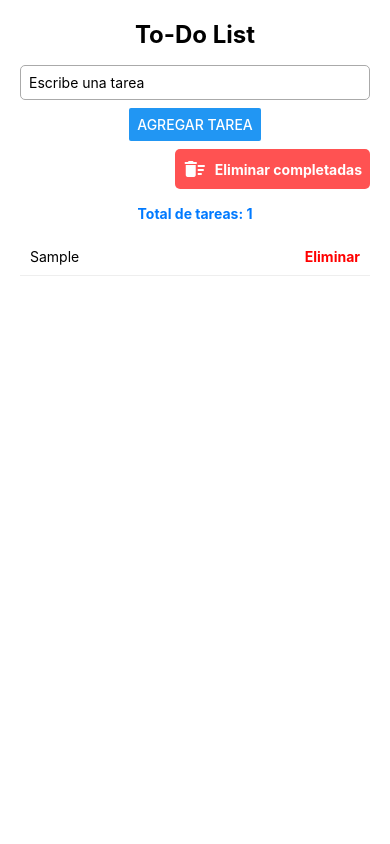
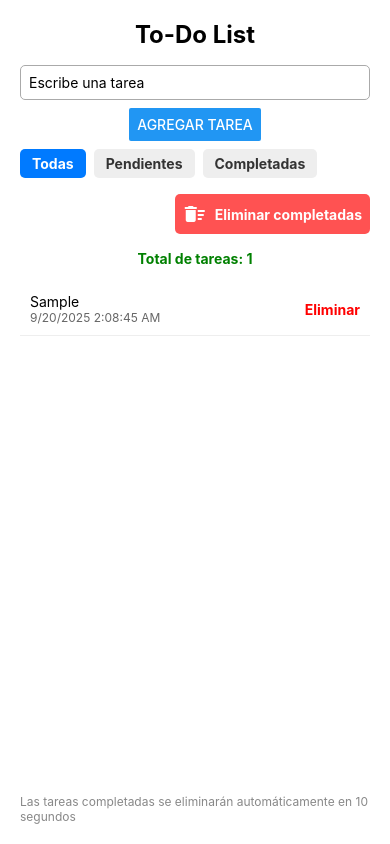
Before and after one commit to BruGeth/lab06-dam, a React Native app: screen / in a window 390 px wide. Both pictures are taken after typing "Sample" into the empty fields and a click on the button "AGREGAR TAREA". Built offline with nearby package versions, Linux system fonts and the light colour scheme.

Commit message:
Añadir funcionalidad de filtrado de tareas, temporizador para eliminación automática y validación de duplicados

```diff
--- a/App.js
+++ b/App.js
@@ -1,15 +1,18 @@
-import { useState, useEffect } from 'react';
+import { useState, useEffect, useRef } from 'react';
 import { StyleSheet, Text, View, TextInput, Button, FlatList, TouchableOpacity } from 'react-native';
 import AsyncStorage from '@react-native-async-storage/async-storage';
 import { MaterialIcons } from '@expo/vector-icons';
+
+const AUTO_DELETE_SECONDS = 10;
 
 export default function App() {
   const [task, setTask] = useState('');
   const [tasks, setTasks] = useState([]);
   const [message, setMessage] = useState('Lista tus tareas aquí');
   const [messageColor, setMessageColor] = useState('#007AFF');
+  const [filter, setFilter] = useState('Todas'); // Nueva variable de filtro
+  const timerRef = useRef(null);
 
-  // Cargar tareas al montar
   useEffect(() => {
     const loadTasks = async () => {
       try {
@@ -22,7 +25,6 @@ export default function App() {
     loadTasks();
   }, []);
 
-  // Guardar tareas y actualizar mensaje cada vez que cambian
   useEffect(() => {
     const saveTasks = async () => {
       try {
@@ -36,11 +38,36 @@ export default function App() {
     if (tasks.length > 5) {
       setMessage('Demasiadas tareas pendientes');
       setMessageColor('red');
+    } else if (tasks.length >= 4) {
+      setMessage(`Total de tareas: ${tasks.length}`);
+      setMessageColor('orange');
+    } else if (tasks.length >= 1) {
+      setMessage(`Total de tareas: ${tasks.length}`);
+      setMessageColor('green');
     } else {
-      setMessage(`Total de tareas: ${tasks.length}`);
+      setMessage('Lista tus tareas aquí');
       setMessageColor('#007AFF');
     }
   }, [tasks]);
+
+  useEffect(() => {
+    if (timerRef.current) clearTimeout(timerRef.current);
+    if (tasks.some(t => t.completed)) {
+      timerRef.current = setTimeout(() => {
+        setTasks(prev => prev.filter(t => !t.completed));
+      }, AUTO_DELETE_SECONDS * 1000);
+    }
+    return () => clearTimeout(timerRef.current);
+  }, [tasks]);
+
+  const sortedTasks = [...tasks].sort((a, b) => a.completed - b.completed);
+
+  const filteredTasks = sortedTasks.filter(t => {
+    if (filter === 'Todas') return true;
+    if (filter === 'Pendientes') return !t.completed;
+    if (filter === 'Completadas') return t.completed;
+    return true;
+  });
 
   const handleAddTask = () => {
     if (task.trim() === '') {
@@ -48,7 +75,22 @@ export default function App() {
       setMessageColor('red');
       return;
     }
-    setTasks([...tasks, { key: Date.now().toString(), text: task, completed: false }]);
+    // Validar duplicados (ignorando mayúsculas/minúsculas y espacios)
+    const normalizedTask = task.trim().toLowerCase();
+    if (tasks.some(t => t.text.trim().toLowerCase() === normalizedTask)) {
+      setMessage('La tarea ya existe');
+      setMessageColor('red');
+      return;
+    }
+    setTasks([
+      ...tasks,
+      {
+        key: Date.now().toString(),
+        text: task,
+        completed: false,
+        createdAt: new Date().toISOString(),
+      },
+    ]);
     setTask('');
   };
 
@@ -66,6 +108,12 @@ export default function App() {
     setTasks(tasks.filter(t => !t.completed));
   };
 
+  // Formatear fecha y hora
+  const formatDate = (isoString) => {
+    const date = new Date(isoString);
+    return `${date.toLocaleDateString()} ${date.toLocaleTimeString()}`;
+  };
+
   return (
     <View style={styles.container}>
       <Text style={styles.title}>To-Do List</Text>
@@ -76,6 +124,21 @@ export default function App() {
         onChangeText={setTask}
       />
       <Button title="Agregar tarea" onPress={handleAddTask} />
+      {/* Filtro dinámico */}
+      <View style={styles.filterContainer}>
+        {['Todas', 'Pendientes', 'Completadas'].map(f => (
+          <TouchableOpacity
+            key={f}
+            style={[
+              styles.filterBtn,
+              filter === f && styles.filterBtnActive
+            ]}
+            onPress={() => setFilter(f)}
+          >
+            <Text style={filter === f ? styles.filterTextActive : styles.filterText}>{f}</Text>
+          </TouchableOpacity>
+        ))}
+      </View>
       <TouchableOpacity
         style={styles.deleteCompletedBtn}
         onPress={handleDeleteCompleted}
@@ -86,13 +149,15 @@ export default function App() {
       </TouchableOpacity>
       <Text style={[styles.message, { color: messageColor }]}>{message}</Text>
       <FlatList
-        data={tasks}
+        data={filteredTasks}
         renderItem={({ item }) => (
           <View style={styles.taskItem}>
             <TouchableOpacity onPress={() => handleToggleComplete(item.key)} style={{ flex: 1 }}>
               <Text style={item.completed ? styles.completedText : null}>
                 {item.text}
               </Text>
+              {/* Fecha y hora de creación */}
+              <Text style={styles.dateText}>{formatDate(item.createdAt)}</Text>
             </TouchableOpacity>
             <TouchableOpacity onPress={() => handleDeleteTask(item.key)}>
               <Text style={styles.deleteButton}>Eliminar</Text>
@@ -101,6 +166,9 @@ export default function App() {
         )}
         style={styles.list}
       />
+      <Text style={styles.timerText}>
+        Las tareas completadas se eliminarán automáticamente en {AUTO_DELETE_SECONDS} segundos
+      </Text>
     </View>
   );
 }
@@ -165,4 +233,36 @@ const styles = StyleSheet.create({
     marginLeft: 8,
     fontWeight: 'bold',
   },
+  filterContainer: {
+    flexDirection: 'row',
+    marginVertical: 8,
+    alignSelf: 'flex-start',
+  },
+  filterBtn: {
+    paddingVertical: 6,
+    paddingHorizontal: 12,
+    borderRadius: 5,
+    backgroundColor: '#eee',
+    marginRight: 8,
+  },
+  filterBtnActive: {
+    backgroundColor: '#007AFF',
+  },
+  filterText: {
+    color: '#333',
+    fontWeight: 'bold',
+  },
+  filterTextActive: {
+    color: '#fff',
+    fontWeight: 'bold',
+  },
+  dateText: {
+    fontSize: 12,
+    color: '#666',
+  },
+  timerText: {
+    fontSize: 12,
+    color: '#888',
+    marginTop: 8,
+  },
 });
```
